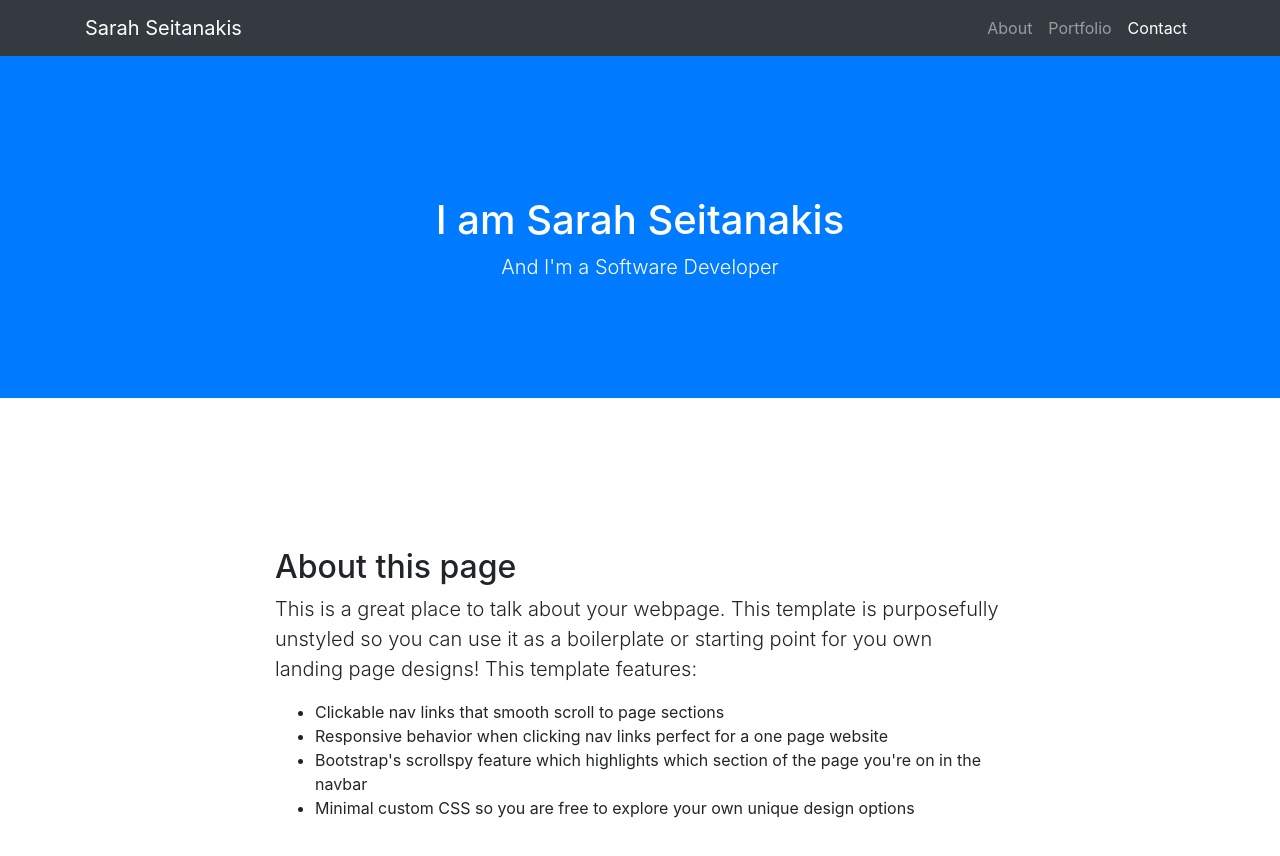
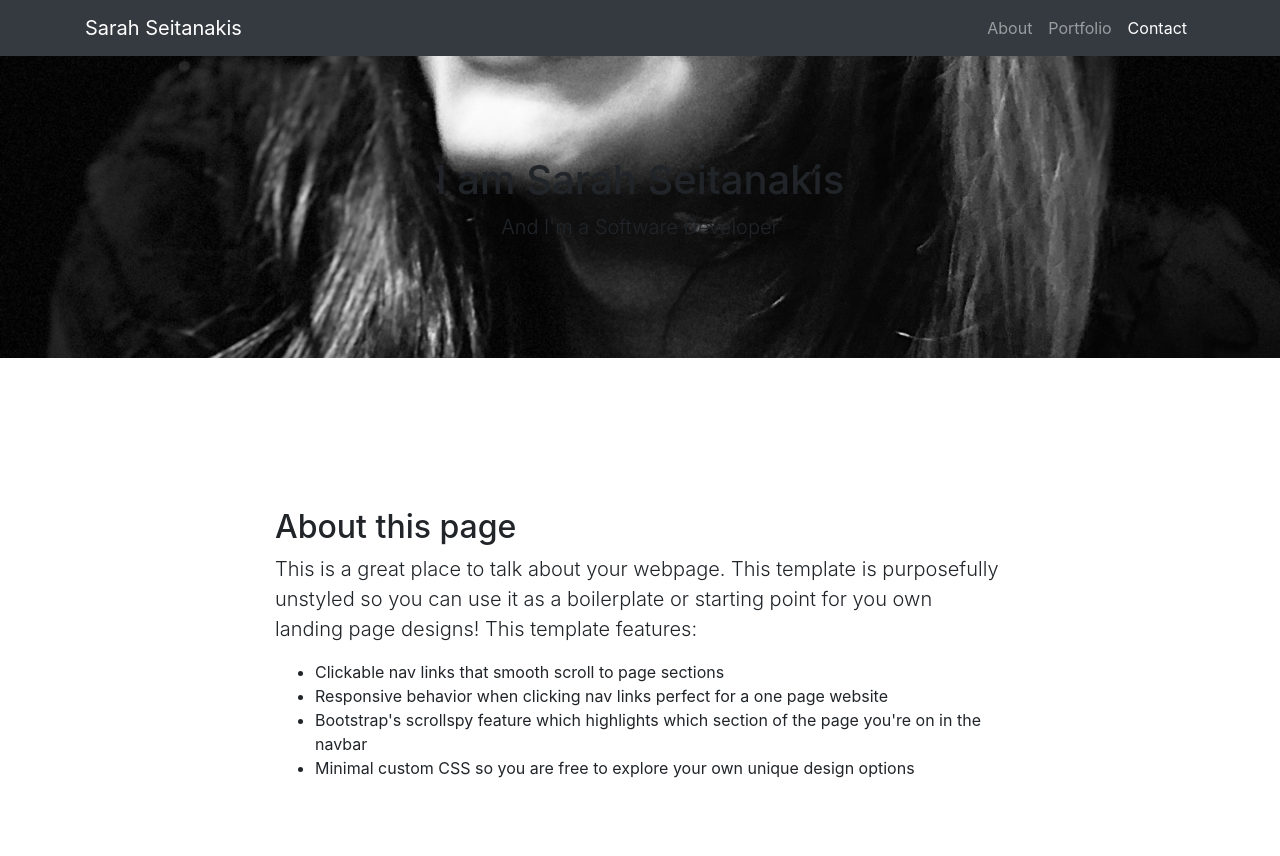
Before and after one commit to sarah-seitanakis/sarah-seitanakis_portfolio-v1, a website with bundled scripts: page index.html in a window 1280 px wide. Shown: the top 856 px of the page. Built offline with nearby package versions, Linux system fonts and the light colour scheme.

Commit message:
header background

```diff
--- a/index.html
+++ b/index.html
@@ -45,10 +45,8 @@
     </div>
   </nav>
 
-  <div class="bg-Sarah">
-    <p>Why not work</p>
-  </div>
-  <header class="bg-primary text-white">
+
+  <header class="bg-Sarah text-black">
     <div class="container text-center">
       <h1>I am Sarah Seitanakis</h1>
       <p class="lead">And I'm a Software Developer</p>
```
